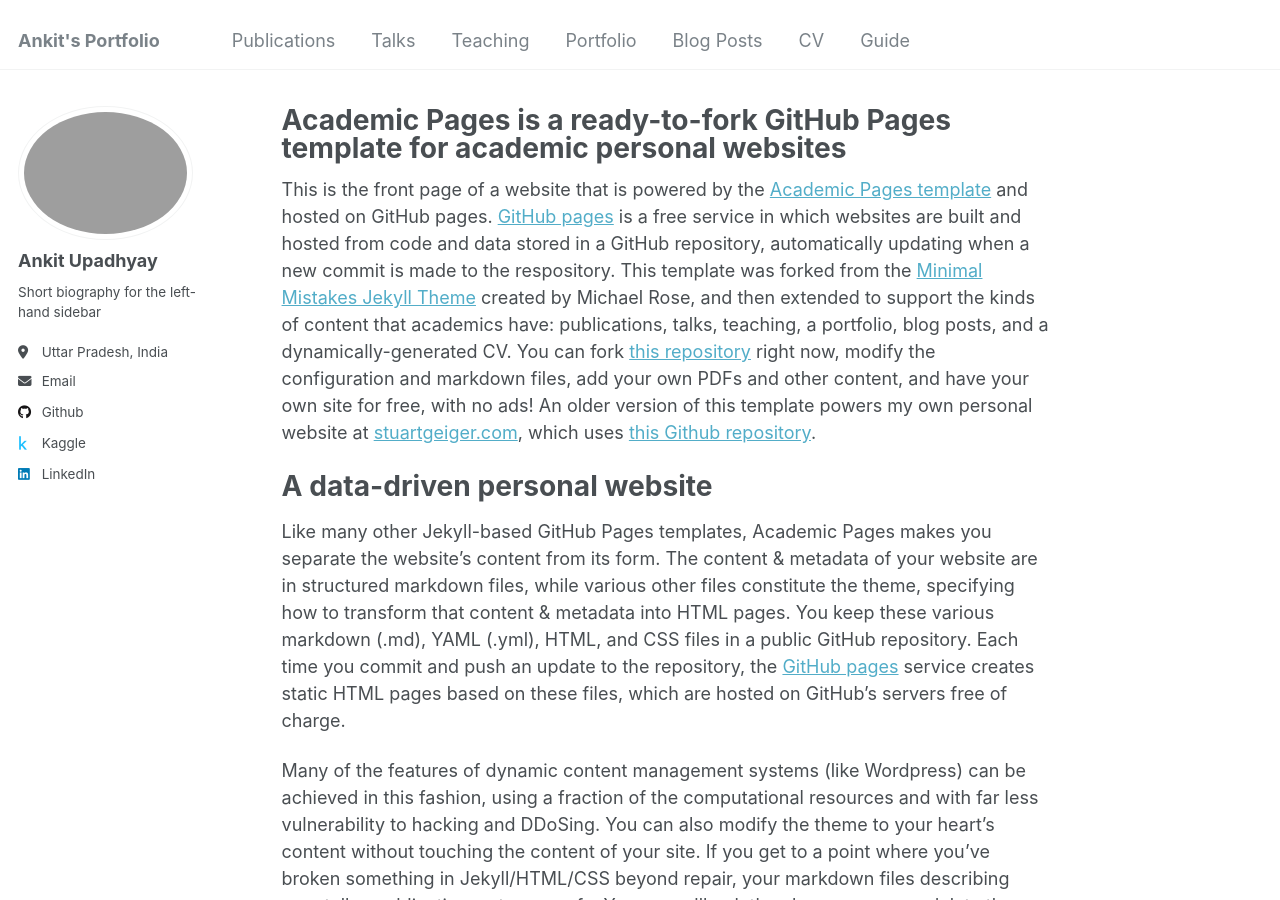
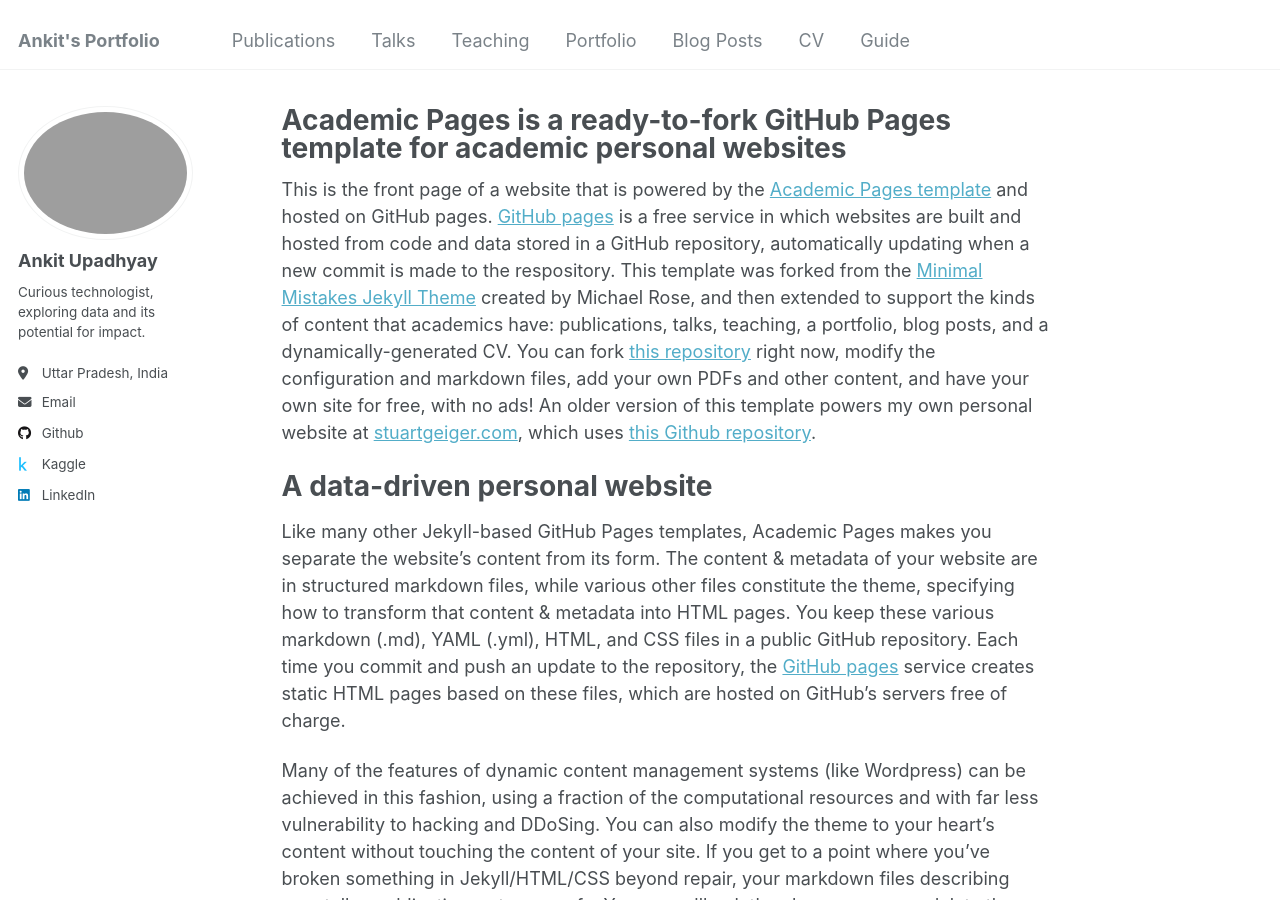
Before and after one commit to Ankit-1204/ankit-1204.github.io, a Jekyll site: the page built from _pages/about.md, in a window 1280 px wide and 900 px high. Built offline with Jekyll 4.4.1, drawn with Linux system fonts in a browser that asks for light colours.

Commit message:
Update _config.yml

```diff
--- a/_config.yml
+++ b/_config.yml
@@ -24,7 +24,7 @@ author:
   avatar           :
   name             : "Ankit Upadhyay"
   pronouns         : # example: "she/her"
-  bio              : "Short biography for the left-hand sidebar"
+  bio              : "Curious technologist, exploring data and its potential for impact."
   location         : "Uttar Pradesh, India"
   # employer         : "Red Brick University"
   uri              : # URL
```
